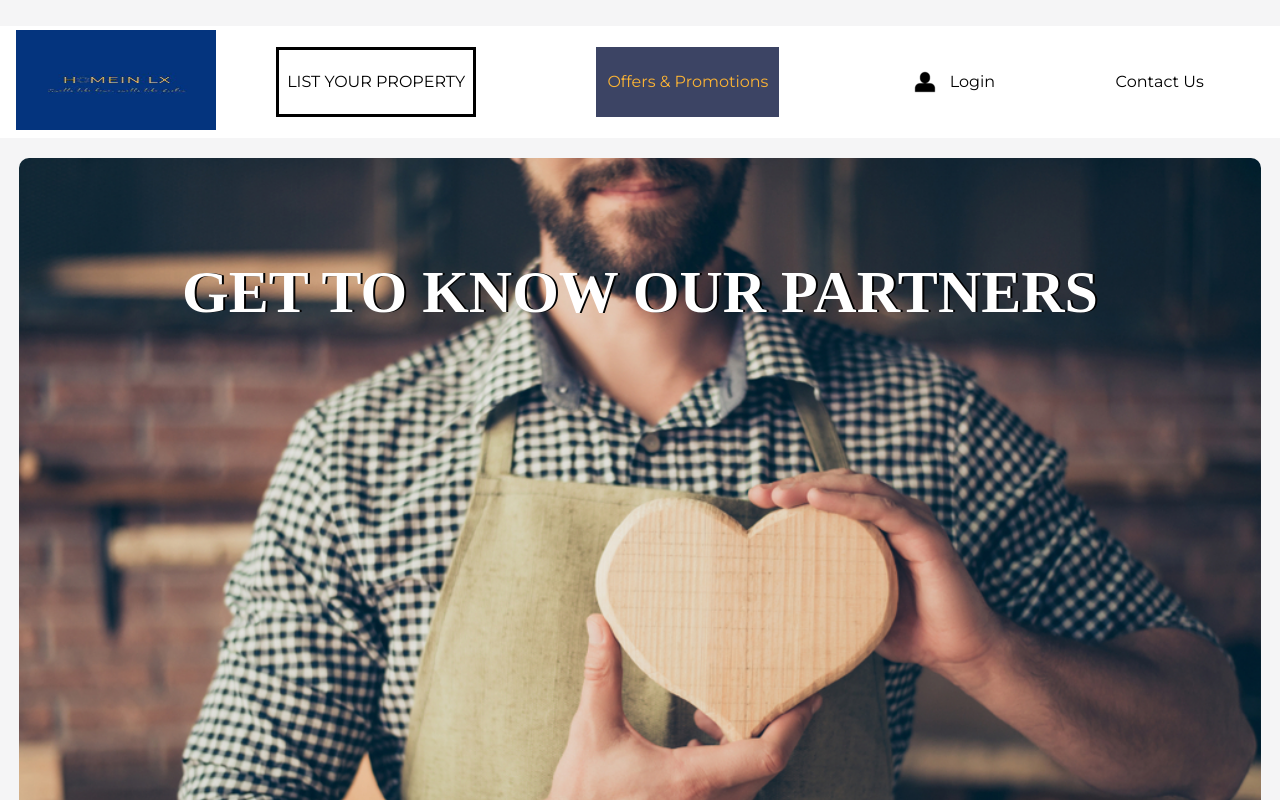
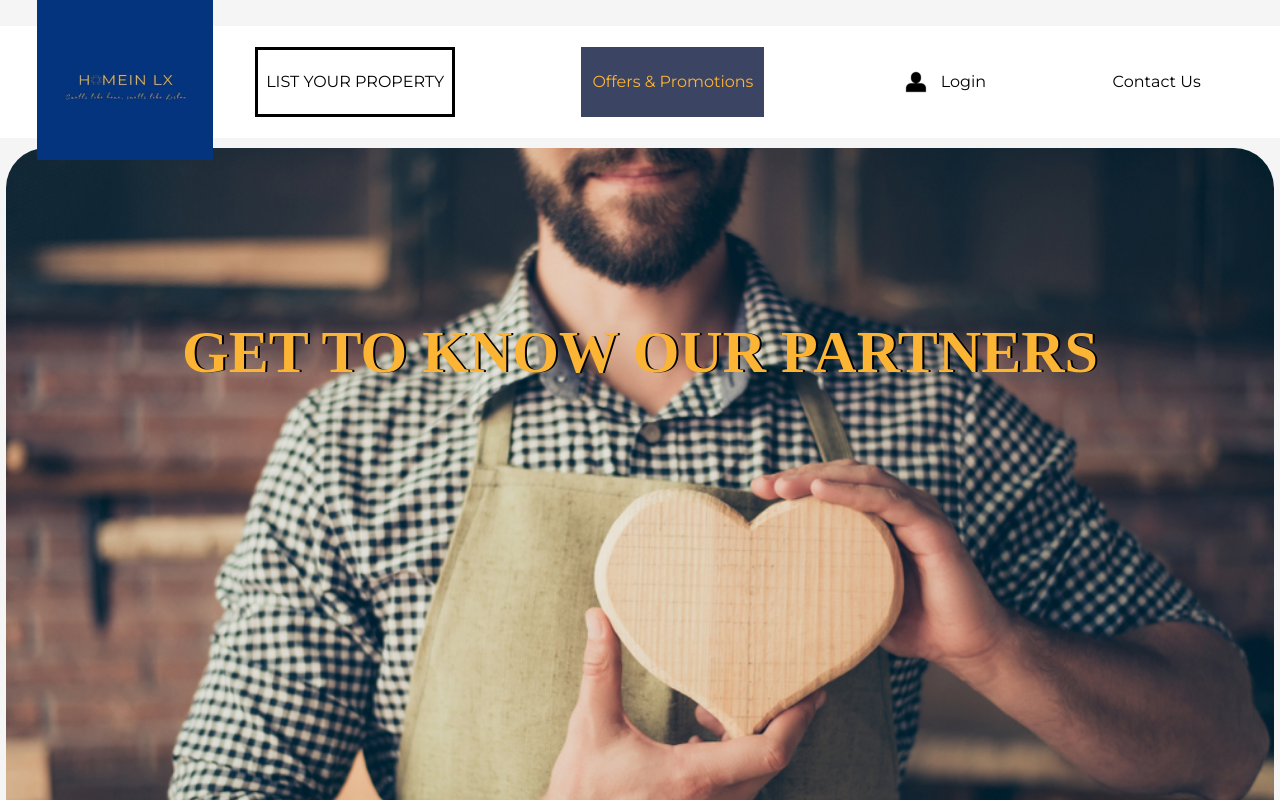
Before and after one commit to GREAT-RE/frontend, a React (Create React App) app: page /offers-promo in a window 1280 px wide. Shown: the top 800 px of the page. Built offline with nearby package versions, Linux system fonts and the light colour scheme.

Commit message:
style modifications

```diff
--- a/src/Pages/Offers&Promo/Offers&Promo.css
+++ b/src/Pages/Offers&Promo/Offers&Promo.css
@@ -4,7 +4,7 @@
   justify-content: center;
   align-items: center;
   height: 1000px;
-  margin-top: 20px;
+  margin-top: 10px;
 }
 
 .offer-image {
@@ -12,9 +12,9 @@
   background-repeat: no-repeat;
   background-size: cover;
   background-position: center;
-  width: 97%;
-  height: 97%;
-  border-radius: 10px;
+  width: 99%;
+  height: 100%;
+  border-radius: 40px;
 }
 
 .offer-text {
@@ -23,11 +23,11 @@
   align-items: flex-start;
   height: 100%;
   font-size: 60px;
-  color: white;
+  color: #FCB434;
   text-shadow: 2px 0px #000;
   font-family: 'Madeline';
   font-weight: bold;
-  margin-top: 100px;
+  margin-top: 170px;
 }
 
 .partners-container {
--- a/src/components/Navbar/Navbar.jsx
+++ b/src/components/Navbar/Navbar.jsx
@@ -24,7 +24,7 @@ const Navbar = () => {
     <div className="top-nav">
       <div>
         <Link to="/">
-          <img src={logo} alt="Logo" className="logo" />
+          <img src={logo} alt="Logo" className="logoNav" />
         </Link>
       </div>
       <input id="menu-toggle" type="checkbox" checked={menuOpen} onChange={handleMenuClick} />
--- a/src/components/Navbar/navbar.css
+++ b/src/components/Navbar/navbar.css
@@ -1,6 +1,14 @@
   body {
     margin-top: 2%;
     height: 100%;
+  }
+  .logoNav {
+    width: 11rem;
+    height: 10rem;
+    margin-left: 12%;
+    overflow: visible;
+    position: relative;
+    z-index: 9999; /* Define o índice de empilhamento para o logo ficar acima dos demais elementos */
   }
   .loginLogo{
     display: flex;
@@ -43,6 +51,7 @@
     color: black;
     height: 5rem;
     padding: 1em;
+    overflow: visible;
   }
   .menu{
     height: auto;
```
